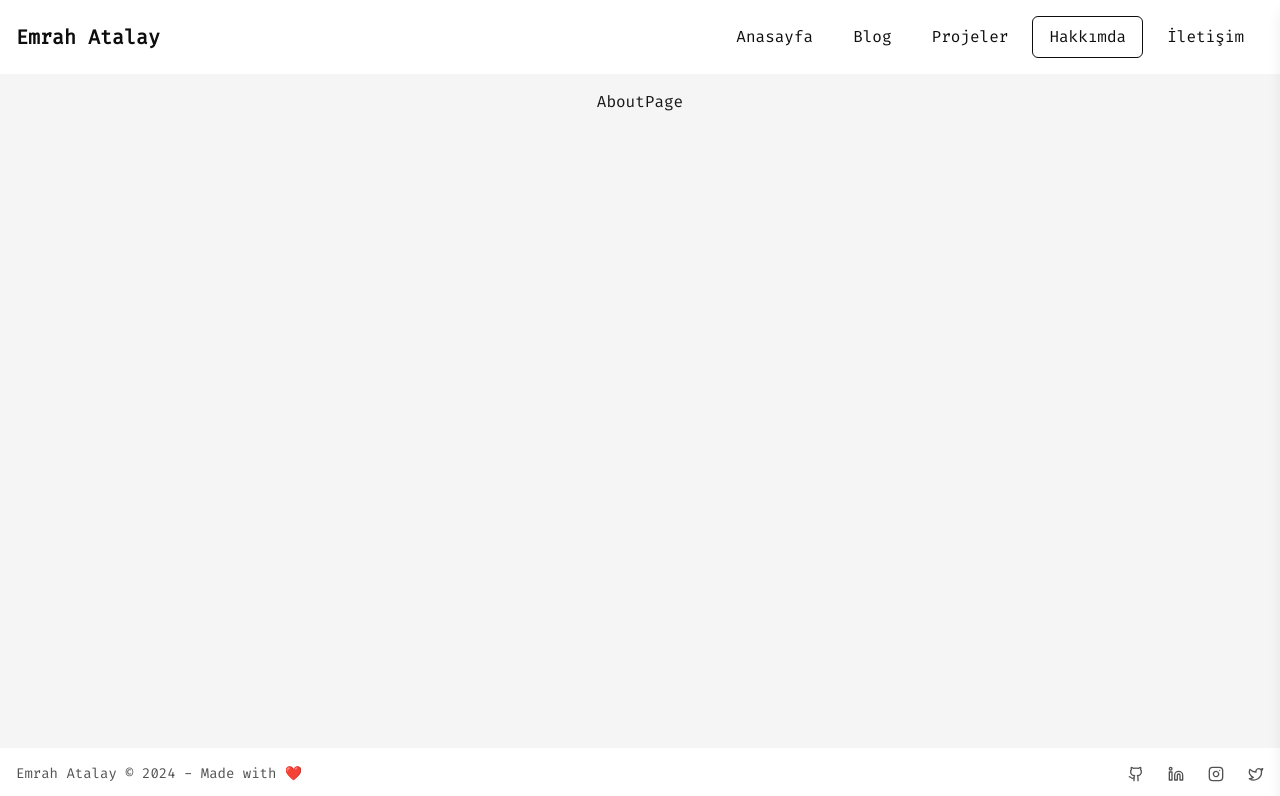
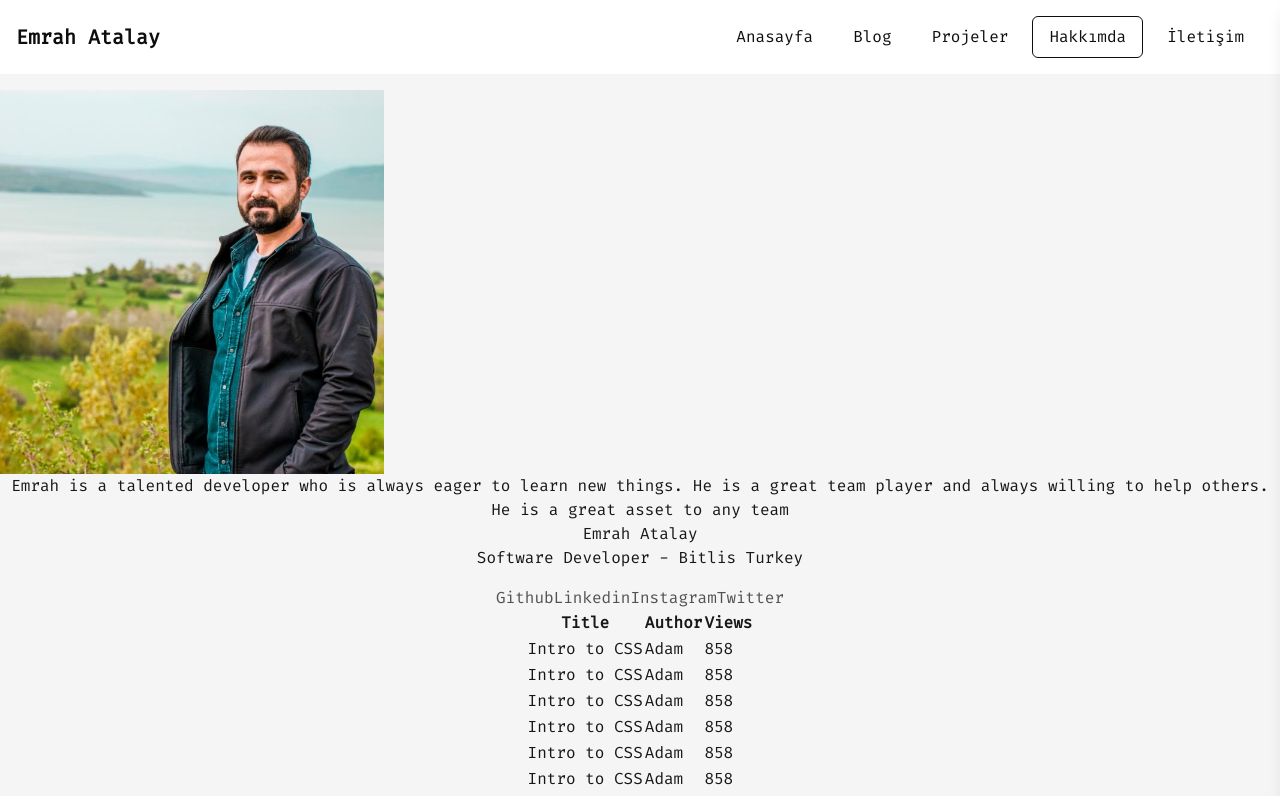
Before and after one commit to eatalay13/eatalay_dev, a Next.js app: page /about in a window 1280 px wide. Shown: the top 796 px of the page. Built offline with nearby package versions, Linux system fonts and the light colour scheme.

Commit message:
About test dizayn

```diff
--- a/src/app/about/page.tsx
+++ b/src/app/about/page.tsx
@@ -1,3 +1,4 @@
+import AboutContainer from "@/containers/about-container";
 import { Metadata } from "next";
 
 export const metadata: Metadata = {
@@ -5,10 +6,6 @@ export const metadata: Metadata = {
     description: "Emrah Atalay'ın kişisel web sitesi",
 };
 
-function AboutPage() {
-    return (
-        <div>AboutPage</div>
-    )
-}
+const AboutPage = () => <AboutContainer />;
 
 export default AboutPage;
--- /dev/null
+++ b/src/containers/about-container.tsx
@@ -0,0 +1,63 @@
+import Image from 'next/image'
+
+function AboutContainer() {
+    return (
+        <div className="flex flex-col items-center justify-center h-full">
+            <figure className="md:flex bg-slate-100 rounded-xl p-8 md:p-0 dark:bg-slate-800">
+                <Image className="w-24 h-24 md:w-48 md:h-auto md:rounded-none rounded-full mx-auto" src="/images/pp-bw.jpeg" alt="Profile " width="384" height="512" />
+                <div className="pt-6 md:p-8 text-center md:text-left space-y-4">
+                    <blockquote>
+                        <p className="text-lg font-medium">
+                            Emrah is a talented developer who is always eager to learn new things. He is a great team player and always willing to help others. He is a great asset to any team
+                        </p>
+                    </blockquote>
+                    <figcaption className="font-medium">
+                        <div className="text-sky-500 dark:text-sky-400">
+                            Emrah Atalay
+                        </div>
+                        <div className="text-slate-700 dark:text-slate-500">
+                            Software Developer - Bitlis Turkey
+                        </div>
+                    </figcaption>
+                </div>
+            </figure>
+            <div className="flex justify-center mt-4 space-x-4">
+                <div className="text-gray-500 dark:text-gray-400">
+                    <a href="dsds" target="_blank">
+                        Github
+                    </a>
+                    <a href="dsds" target="_blank">
+                        Linkedin
+                    </a>
+                    <a href="dsds" target="_blank">
+                        Instagram
+                    </a>
+                    <a href="dsds" target="_blank">
+                        Twitter
+                    </a>
+                </div>
+            </div>
+
+            <table className="table-auto">
+                <thead>
+                    <tr>
+                        <th>Title</th>
+                        <th>Author</th>
+                        <th>Views</th>
+                    </tr>
+                </thead>
+                <tbody>
+                    {Array.from({ length: 100 }).map((_, index) => (
+                        <tr key={index}>
+                            <td>Intro to CSS</td>
+                            <td>Adam</td>
+                            <td>858</td>
+                        </tr>
+                    ))}
+                </tbody>
+            </table>
+        </div>
+    )
+}
+
+export default AboutContainer
```
